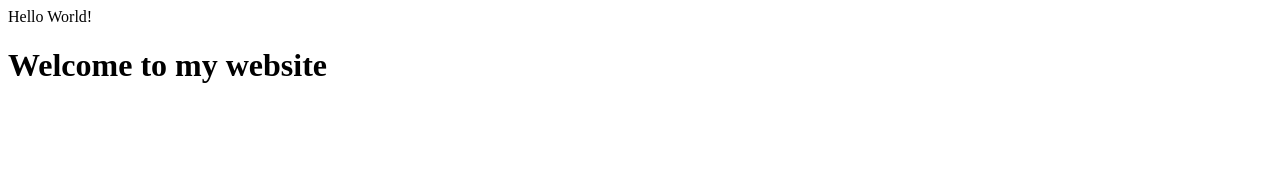
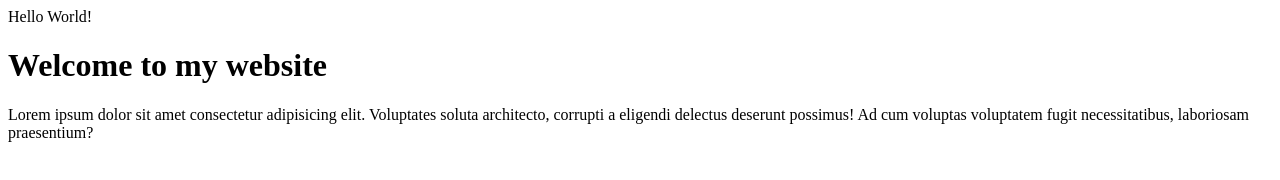
Before and after one commit to sherzodbeknosirov/gsasgwegaw, a plain HTML site: page index.html in a window 1280 px wide. Drawn offline with Linux system fonts and the light colour scheme.

Commit message:
matn qushdim

```diff
--- a/index.html
+++ b/index.html
@@ -9,5 +9,6 @@
 <body>
     Hello World!
     <h1>Welcome to my website</h1>
+    <p>Lorem ipsum dolor sit amet consectetur adipisicing elit. Voluptates soluta architecto, corrupti a eligendi delectus deserunt possimus! Ad cum voluptas voluptatem fugit necessitatibus, laboriosam praesentium?</p>
 </body>
 </html>
```
